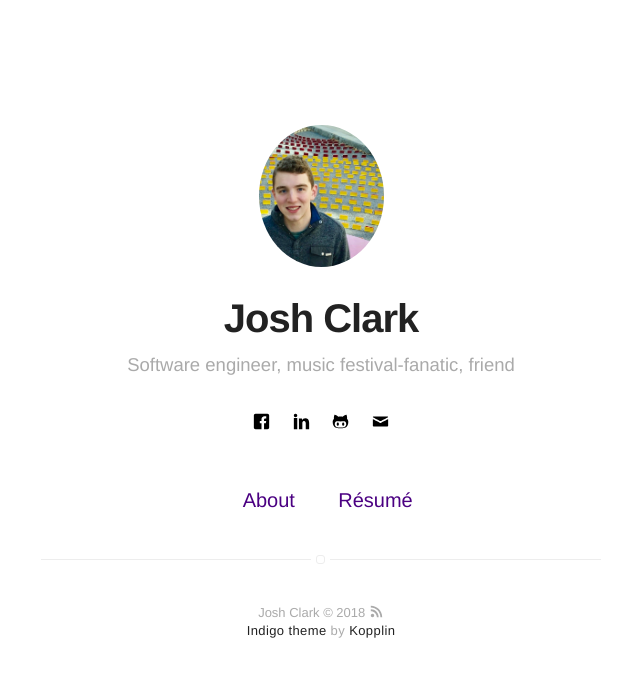
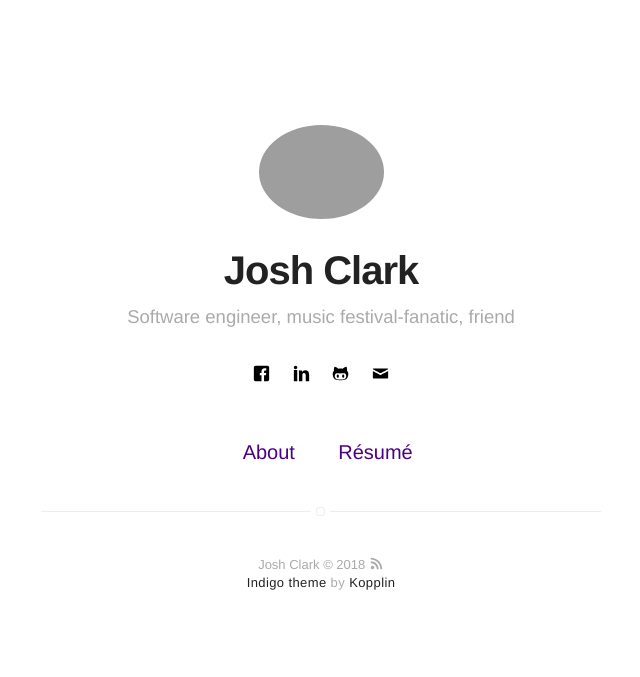
Before and after one commit to jclarktennis/jclarktennis.github.io, a Jekyll site: the page built from index.html, in a window 1280 px wide. Shown: the top 677 px of the page, without its empty margins (319-959 px from the left). Built offline with Jekyll 4.4.1, drawn with Linux system fonts in a browser that asks for light colours.

Commit message:
prof pic update

```diff
--- a/_config.yml
+++ b/_config.yml
@@ -8,7 +8,7 @@ description: My life
 # if it's an external image, update below for true
 # better with square images
 external-image: false
-picture: assets/images/profile.jpg
+picture: assets/images/smoothie_josh.jpg
 
 # If you want to include your resume, set to true
 # and specify source (external or local).
```
